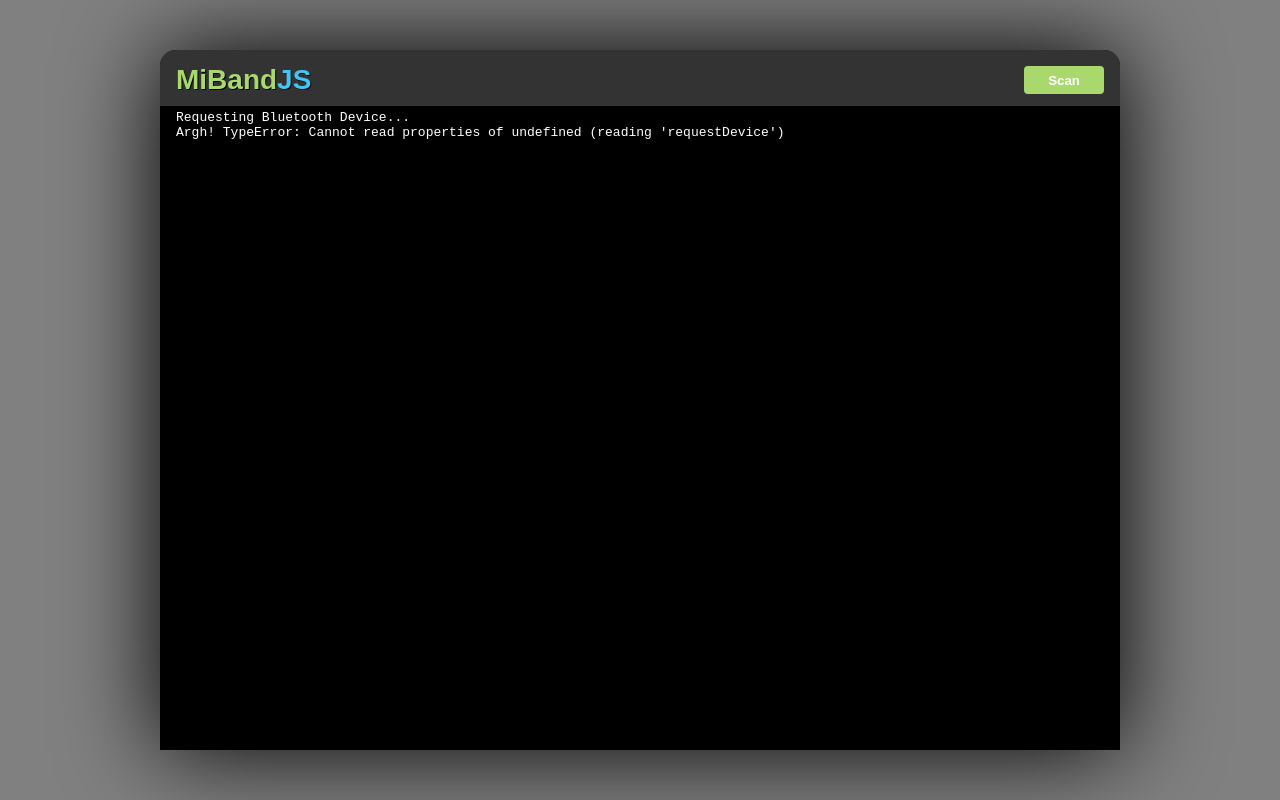
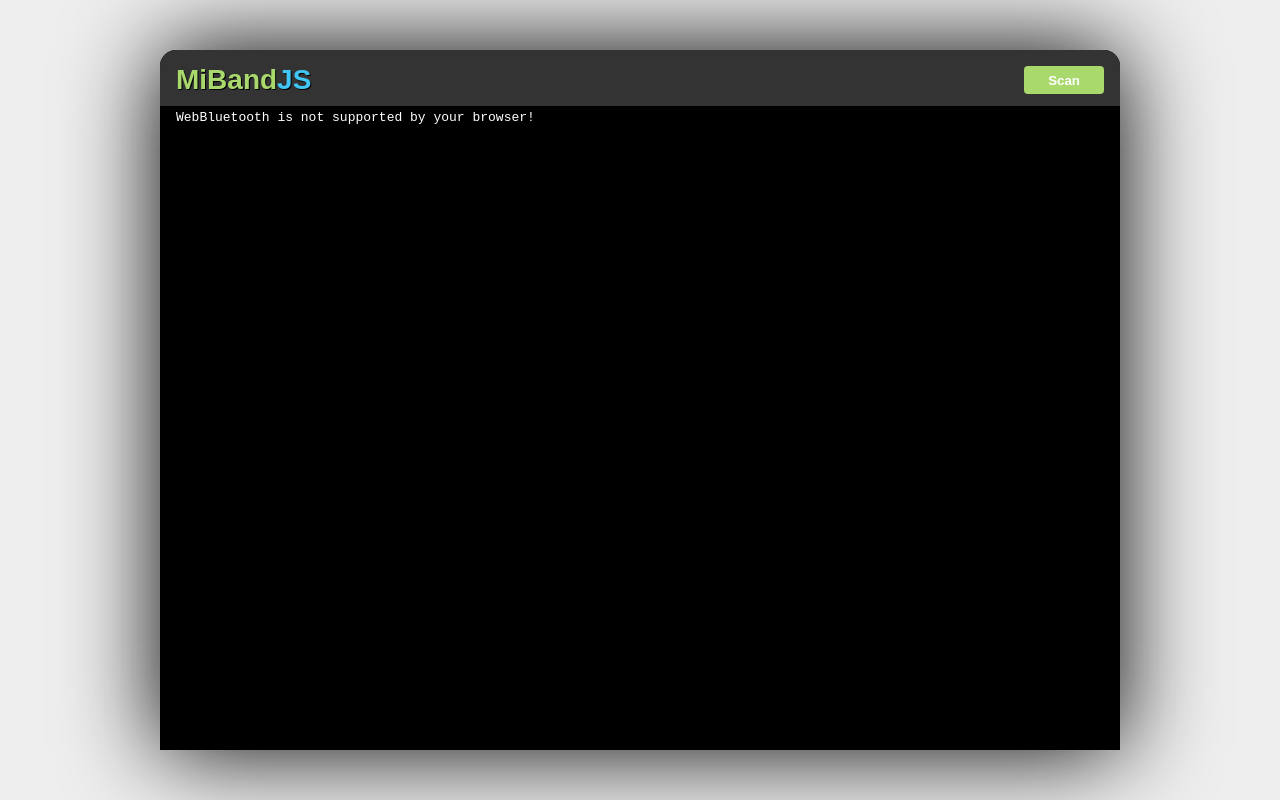
Before and after one commit to vshymanskyy/miband-js, a website with bundled scripts: page public/index.html in a window 1280 px wide. Both pictures are taken after a click on the button "Scan". Built offline with nearby package versions, Linux system fonts and the light colour scheme.

Commit message:
Minor adjustments

```diff
--- a/src/styles/index.less
+++ b/src/styles/index.less
@@ -1,5 +1,5 @@
 html{
-    background: gray;
+    background: #eee;
 }
 
 body{
--- a/src/webapp.js
+++ b/src/webapp.js
@@ -16,6 +16,11 @@
 }
 
 async function scan() {
+  if (!bluetooth) {
+    log('WebBluetooth is not supported by your browser!');
+    return;
+  }
+
   try {
     log('Requesting Bluetooth Device...');
     const device = await bluetooth.requestDevice({
```
